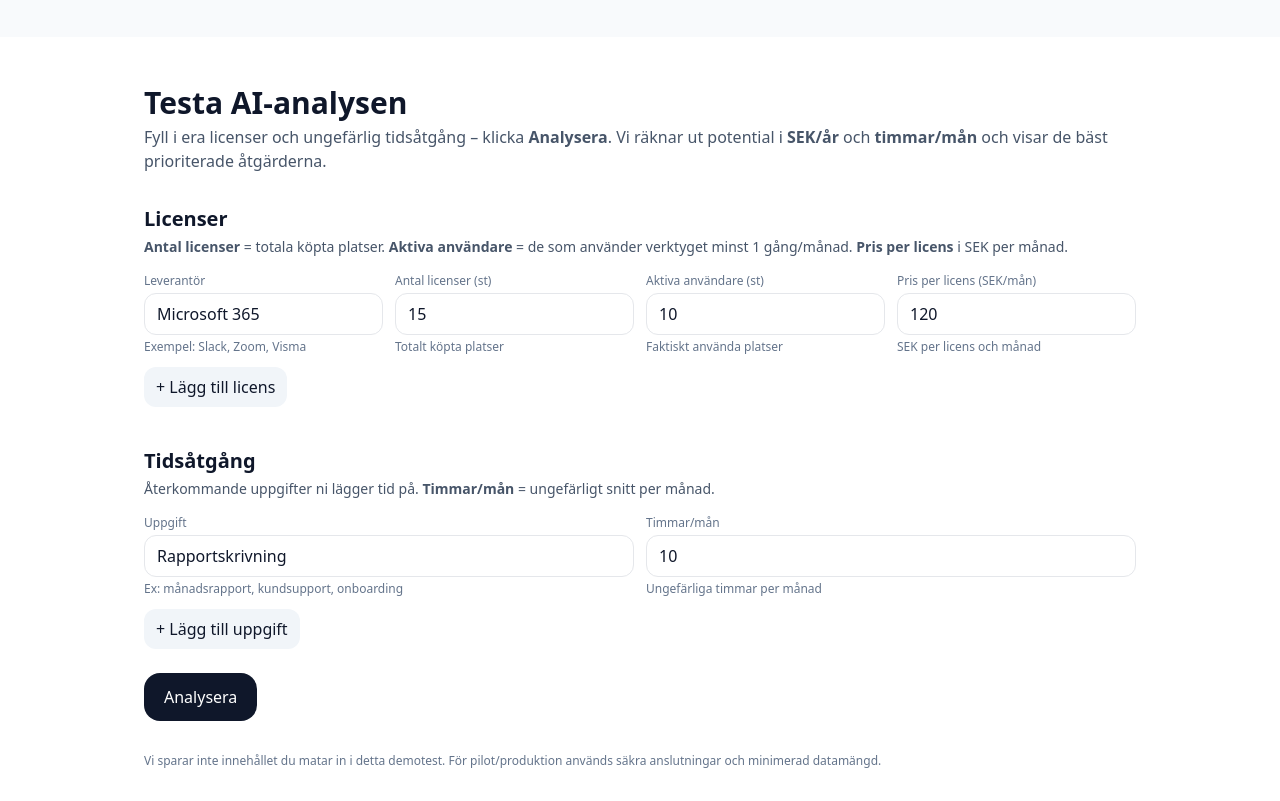
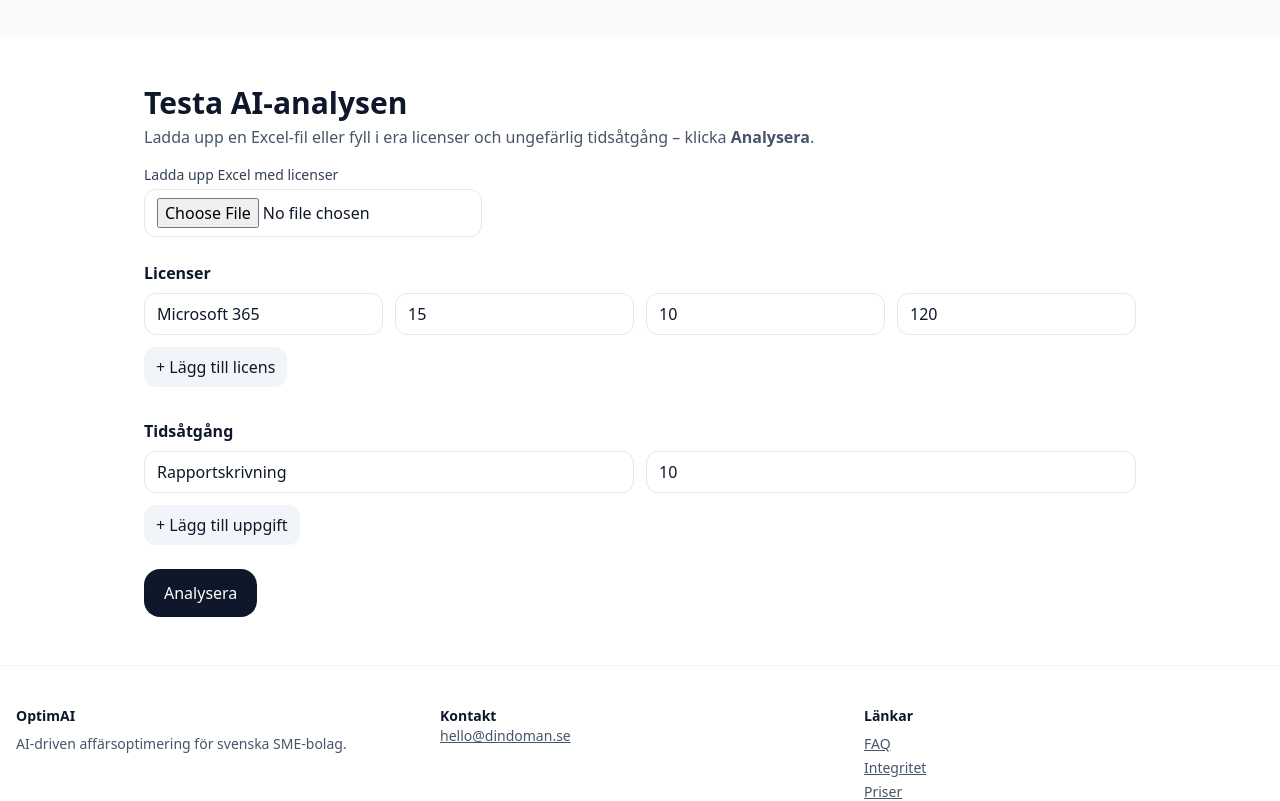
Before and after one commit to mellow1004/optimai-landing-, a React (Vite) app: page / in a window 1280 px wide. Shown: the part 4160-4961 px from the top of the page. Built offline with nearby package versions, Linux system fonts and the light colour scheme.

Commit message:
Update AnalyzeTest.jsx

```diff
--- a/src/AnalyzeTest.jsx
+++ b/src/AnalyzeTest.jsx
@@ -1,63 +1,29 @@
+import React, { useMemo, useState } from "react";
 import * as XLSX from "xlsx";
-import React, { useMemo, useState } from "react";
 
 const fmt = new Intl.NumberFormat("sv-SE");
-{/* Filuppladdning */}
-<div className="mt-4">
-  <label className="block text-sm font-medium text-slate-700 mb-1">
-    Ladda upp Excel med licenser
-  </label>
-  <input
-    type="file"
-    accept=".xlsx,.xls"
-    onChange={(e) => {
-      const file = e.target.files[0];
-      if (!file) return;
-
-      const reader = new FileReader();
-      reader.onload = (evt) => {
-        const data = new Uint8Array(evt.target.result);
-        const workbook = XLSX.read(data, { type: "array" });
-        const sheet = workbook.Sheets[workbook.SheetNames[0]];
-        const json = XLSX.utils.sheet_to_json(sheet);
-
-        // Här sätter vi filens data till licenserna
-        setLicenses(
-          json.map((row) => ({
-            leverantor: row["Leverantör"] || "",
-            licenser: row["Antal licenser"] || 0,
-            aktiva: row["Aktiva användare"] || 0,
-            pris: row["Pris per licens (SEK/mån)"] || 0,
-          }))
-        );
-      };
-      reader.readAsArrayBuffer(file);
-    }}
-    className="px-3 py-2 border rounded-xl"
-  />
-</div>
 
 export default function AnalyzeTest() {
-  // Enkel startdata
   const [licenses, setLicenses] = useState([
     { leverantor: "Microsoft 365", licenser: 15, aktiva: 10, pris: 120 },
   ]);
-  const [projects, setProjects] = useState([{ uppgift: "Rapportskrivning", timmar: 10 }]);
+  const [projects, setProjects] = useState([
+    { uppgift: "Rapportskrivning", timmar: 10 },
+  ]);
   const [loading, setLoading] = useState(false);
   const [err, setErr] = useState("");
   const [result, setResult] = useState(null);
 
-  // Admin-läge: öppna sidan med ?admin=1 för att se rå-JSON-fält
   const admin = useMemo(
     () => typeof window !== "undefined" && window.location.search.includes("admin=1"),
     []
   );
-  const [raw, setRaw] = useState(""); // endast admin
+  const [raw, setRaw] = useState("");
 
-  // Helpers
   const addLicense = () =>
     setLicenses((l) => [...l, { leverantor: "", licenser: 0, aktiva: 0, pris: 0 }]);
-  const addProject = () => setProjects((p) => [...p, { uppgift: "", timmar: 0 }]);
+  const addProject = () =>
+    setProjects((p) => [...p, { uppgift: "", timmar: 0 }]);
 
   const updateLicense = (i, key, val) =>
     setLicenses((l) => l.map((r, idx) => (idx === i ? { ...r, [key]: val } : r)));
@@ -84,19 +50,18 @@ export default function AnalyzeTest() {
     setErr("");
     setResult(null);
     try {
-      // Bygg payload i samma format som backend väntar sig
       const payload = {
         licenses: licenses.map((r) => ({
-          Leverantör: r.leverantor?.trim() || "Okänt",
+          Leverantör: r.leverantor || "Okänt",
           Kategori: "Programvara",
-          "Antal licenser": Math.max(0, Number(r.licenser || 0)),
-          "Aktiva användare": Math.max(0, Number(r.aktiva || 0)),
-          "Pris per licens (SEK/mån)": Math.max(0, Number(r.pris || 0)),
+          "Antal licenser": Number(r.licenser || 0),
+          "Aktiva användare": Number(r.aktiva || 0),
+          "Pris per licens (SEK/mån)": Number(r.pris || 0),
         })),
         projects: projects.map((r, i) => ({
           Projekt: `Projekt ${i + 1}`,
-          Uppgift: r.uppgift?.trim() || "Uppgift",
-          "Tidsåtgång (timmar)": Math.max(0, Number(r.timmar || 0)),
+          Uppgift: r.uppgift || "Uppgift",
+          "Tidsåtgång (timmar)": Number(r.timmar || 0),
         })),
       };
 
@@ -136,144 +101,111 @@ export default function AnalyzeTest() {
     <section id="analyze" className="mx-auto max-w-5xl px-4 py-12">
       <h2 className="text-3xl font-bold">Testa AI-analysen</h2>
       <p className="text-slate-600 mt-1">
-        Fyll i era licenser och ungefärlig tidsåtgång – klicka <b>Analysera</b>. Vi räknar ut potential i
-        <b> SEK/år</b> och <b>timmar/mån</b> och visar de bäst prioriterade åtgärderna.
+        Ladda upp en Excel-fil eller fyll i era licenser och ungefärlig tidsåtgång – klicka <b>Analysera</b>.
       </p>
 
-      {/* -------------------- Licenser -------------------- */}
-      <div className="mt-8">
-        <h3 className="text-xl font-semibold">Licenser</h3>
-        <p className="text-slate-600 text-sm mt-1">
-          <b>Antal licenser</b> = totala köpta platser. <b>Aktiva användare</b> = de som använder verktyget minst 1 gång/månad.
-          <b> Pris per licens</b> i SEK per månad.
-        </p>
+      {/* Filuppladdning */}
+      <div className="mt-4">
+        <label className="block text-sm font-medium text-slate-700 mb-1">
+          Ladda upp Excel med licenser
+        </label>
+        <input
+          type="file"
+          accept=".xlsx,.xls"
+          onChange={(e) => {
+            const file = e.target.files[0];
+            if (!file) return;
 
-        {/* Kolumnrubriker */}
-        <div className="grid md:grid-cols-4 gap-3 mt-4 text-xs text-slate-500">
-          <div>Leverantör</div>
-          <div>Antal licenser (st)</div>
-          <div>Aktiva användare (st)</div>
-          <div>Pris per licens (SEK/mån)</div>
+            const reader = new FileReader();
+            reader.onload = (evt) => {
+              const data = new Uint8Array(evt.target.result);
+              const workbook = XLSX.read(data, { type: "array" });
+              const sheet = workbook.Sheets[workbook.SheetNames[0]];
+              const json = XLSX.utils.sheet_to_json(sheet);
+
+              setLicenses(
+                json.map((row) => ({
+                  leverantor: row["Leverantör"] || "",
+                  licenser: row["Antal licenser"] || 0,
+                  aktiva: row["Aktiva användare"] || 0,
+                  pris: row["Pris per licens (SEK/mån)"] || 0,
+                }))
+              );
+            };
+            reader.readAsArrayBuffer(file);
+          }}
+          className="px-3 py-2 border rounded-xl"
+        />
       </div>
 
-        {/* Rader */}
-        <div className="mt-1 grid gap-3">
+      {/* Licenser */}
+      <div className="mt-6">
+        <h3 className="font-semibold">Licenser</h3>
+        <div className="mt-2 grid gap-3">
           {licenses.map((row, i) => (
             <div key={i} className="grid md:grid-cols-4 gap-3">
-              <div>
               <input
-                  className="px-3 py-2 border rounded-xl w-full"
-                  placeholder="ex. Microsoft 365"
+                className="px-3 py-2 border rounded-xl"
+                placeholder="Leverantör"
                 value={row.leverantor}
                 onChange={(e) => updateLicense(i, "leverantor", e.target.value)}
-                  aria-label="Leverantör"
               />
-                <div className="text-xs text-slate-500 mt-1">Exempel: Slack, Zoom, Visma</div>
-              </div>
-
-              <div>
               <input
-                  className="px-3 py-2 border rounded-xl w-full"
+                className="px-3 py-2 border rounded-xl"
                 type="number"
-                  min="0"
-                  placeholder="ex. 20"
+                placeholder="Antal licenser"
                 value={row.licenser}
-                  onChange={(e) => updateLicense(i, "licenser", Math.max(0, Number(e.target.value || 0)))}
-                  aria-label="Antal licenser"
+                onChange={(e) => updateLicense(i, "licenser", e.target.value)}
               />
-                <div className="text-xs text-slate-500 mt-1">Totalt köpta platser</div>
-              </div>
-
-              <div>
               <input
-                  className="px-3 py-2 border rounded-xl w-full"
+                className="px-3 py-2 border rounded-xl"
                 type="number"
-                  min="0"
-                  placeholder="ex. 14"
+                placeholder="Aktiva användare"
                 value={row.aktiva}
-                  onChange={(e) => updateLicense(i, "aktiva", Math.max(0, Number(e.target.value || 0)))}
-                  aria-label="Aktiva användare"
+                onChange={(e) => updateLicense(i, "aktiva", e.target.value)}
               />
-                <div className="text-xs text-slate-500 mt-1">Faktiskt använda platser</div>
-              </div>
-
-              <div>
               <input
-                  className="px-3 py-2 border rounded-xl w-full"
+                className="px-3 py-2 border rounded-xl"
                 type="number"
-                  min="0"
-                  placeholder="ex. 120"
+                placeholder="Pris per licens (SEK/mån)"
                 value={row.pris}
-                  onChange={(e) => updateLicense(i, "pris", Math.max(0, Number(e.target.value || 0)))}
-                  aria-label="Pris per licens i SEK per månad"
+                onChange={(e) => updateLicense(i, "pris", e.target.value)}
               />
-                <div className="text-xs text-slate-500 mt-1">SEK per licens och månad</div>
-              </div>
             </div>
           ))}
-
-          <button
-            onClick={addLicense}
-            className="w-max px-3 py-2 rounded-xl bg-slate-100 hover:bg-slate-200"
-          >
+          <button onClick={addLicense} className="w-max px-3 py-2 rounded-xl bg-slate-100 hover:bg-slate-200">
             + Lägg till licens
           </button>
         </div>
       </div>
 
-      {/* -------------------- Tidsåtgång -------------------- */}
-      <div className="mt-10">
-        <h3 className="text-xl font-semibold">Tidsåtgång</h3>
-        <p className="text-slate-600 text-sm mt-1">
-          Återkommande uppgifter ni lägger tid på. <b>Timmar/mån</b> = ungefärligt snitt per månad.
-        </p>
-
-        {/* Kolumnrubriker */}
-        <div className="grid md:grid-cols-2 gap-3 mt-4 text-xs text-slate-500">
-          <div>Uppgift</div>
-          <div>Timmar/mån</div>
-        </div>
-
-        {/* Rader */}
-        <div className="mt-1 grid gap-3">
+      {/* Tidsåtgång */}
+      <div className="mt-8">
+        <h3 className="font-semibold">Tidsåtgång</h3>
+        <div className="mt-2 grid gap-3">
           {projects.map((row, i) => (
             <div key={i} className="grid md:grid-cols-2 gap-3">
-              <div>
               <input
-                  className="px-3 py-2 border rounded-xl w-full"
-                  placeholder="ex. Rapportskrivning"
+                className="px-3 py-2 border rounded-xl"
+                placeholder="Uppgift"
                 value={row.uppgift}
                 onChange={(e) => updateProject(i, "uppgift", e.target.value)}
-                  aria-label="Uppgift"
               />
-                <div className="text-xs text-slate-500 mt-1">Ex: månadsrapport, kundsupport, onboarding</div>
-              </div>
-
-              <div>
               <input
-                  className="px-3 py-2 border rounded-xl w-full"
+                className="px-3 py-2 border rounded-xl"
                 type="number"
-                  min="0"
-                  placeholder="ex. 10"
+                placeholder="Timmar per månad"
                 value={row.timmar}
-                  onChange={(e) => updateProject(i, "timmar", Math.max(0, Number(e.target.value || 0)))}
-                  aria-label="Timmar per månad"
+                onChange={(e) => updateProject(i, "timmar", e.target.value)}
               />
-                <div className="text-xs text-slate-500 mt-1">Ungefärliga timmar per månad</div>
-              </div>
             </div>
           ))}
-
-          <button
-            onClick={addProject}
-            className="w-max px-3 py-2 rounded-xl bg-slate-100 hover:bg-slate-200"
-          >
+          <button onClick={addProject} className="w-max px-3 py-2 rounded-xl bg-slate-100 hover:bg-slate-200">
             + Lägg till uppgift
           </button>
         </div>
       </div>
 
-      {/* -------------------- Actions -------------------- */}
       <div className="mt-6 flex gap-3">
         <button
           onClick={handleAnalyze}
@@ -282,7 +214,6 @@ export default function AnalyzeTest() {
         >
           {loading ? "Analyserar…" : "Analysera"}
         </button>
-
         {admin && (
           <>
             <button onClick={loadExample} className="px-4 py-3 rounded-2xl bg-slate-100 hover:bg-slate-200">
@@ -295,7 +226,6 @@ export default function AnalyzeTest() {
         )}
       </div>
 
-      {/* Admin-rådata (göms för prospekt) */}
       {admin && (
         <textarea
           className="mt-3 w-full border rounded-xl p-3 font-mono text-xs"
@@ -310,7 +240,6 @@ export default function AnalyzeTest() {
         <div className="mt-4 p-3 rounded-xl border border-red-200 bg-red-50 text-red-700">{err}</div>
       )}
 
-      {/* -------------------- Resultat -------------------- */}
       {result && (
         <div className="mt-8 grid md:grid-cols-2 gap-6">
           <div className="rounded-2xl border border-slate-200 p-4">
@@ -321,7 +250,6 @@ export default function AnalyzeTest() {
               <li>Guard OK: <b>{String(result?.guard?.meets)}</b></li>
             </ul>
           </div>
-
           <div className="rounded-2xl border border-slate-200 p-4">
             <h3 className="font-semibold">Topp-förslag</h3>
             <ul className="mt-2 text-sm text-slate-700 space-y-2">
@@ -332,24 +260,9 @@ export default function AnalyzeTest() {
                 </li>
               ))}
             </ul>
-
-            {/* CTA efter resultat */}
-            <div className="mt-4">
-              <a
-                href="https://calendly.com/melker-lowenbrand-lmo9/30min"
-                className="inline-block px-5 py-3 rounded-2xl bg-slate-900 text-white hover:opacity-90"
-              >
-                Boka genomgång av resultat
-              </a>
-            </div>
           </div>
         </div>
       )}
-
-      {/* Integritetssnutt */}
-      <p className="mt-8 text-xs text-slate-500">
-        Vi sparar inte innehållet du matar in i detta demotest. För pilot/produktion används säkra anslutningar och minimerad datamängd.
-      </p>
     </section>
   );
 }
```
Lines whose indentation alone changed are shown as unchanged.
